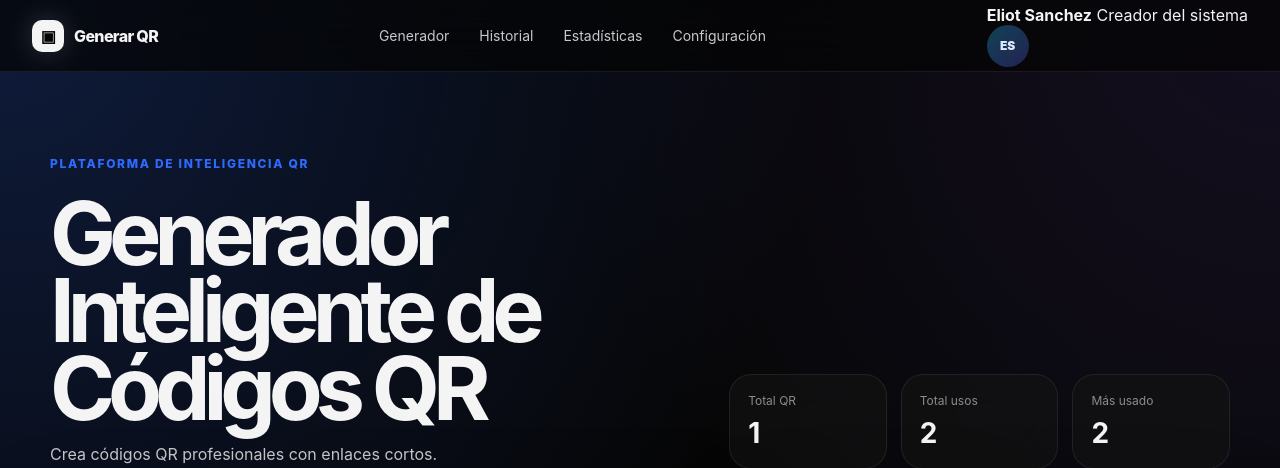
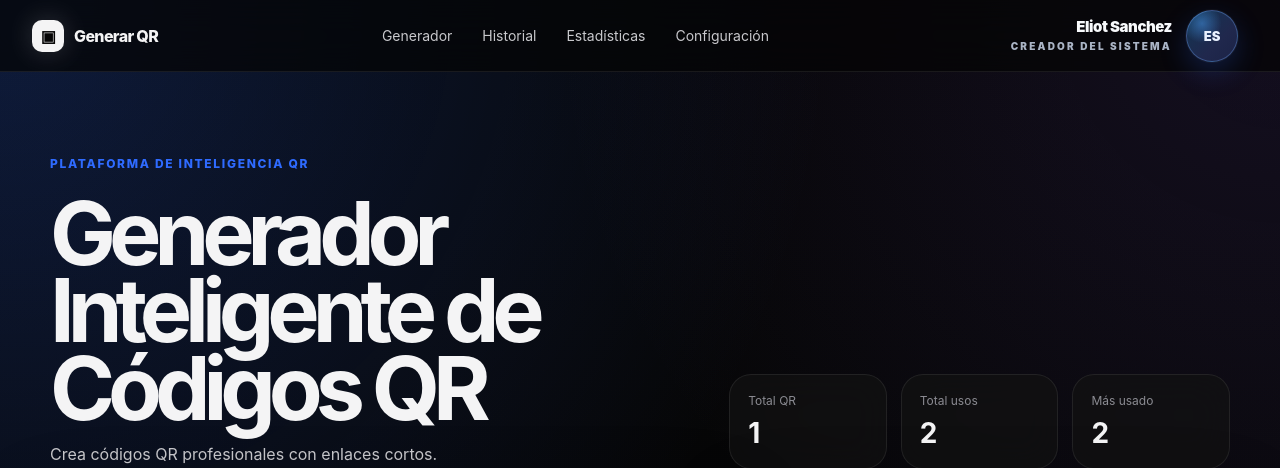
Before and after one commit to EliotJesus/QR_Generator, a Flask app: page / in a window 1280 px wide. Shown: the top 468 px of the page. Run offline with Flask 3, Linux system fonts and the light colour scheme; data comes from the database, SQL or seed files in the repository.

Commit message:
Enhance profile button styles and avatar size

```diff
--- a/static/css/styles.css
+++ b/static/css/styles.css
@@ -939,25 +939,94 @@ tbody tr:hover {
     }
 }
 .profile-button {
+    display: inline-flex;
+    align-items: center;
+    gap: 14px;
+
+    padding: 8px 10px 8px 18px;
+    border: 0;
+    background: transparent;
+
     color: var(--text);
-    background: transparent;
+    text-decoration: none;
     cursor: pointer;
+
+    transition: transform 0.2s ease, opacity 0.2s ease;
+}
+
+/* Quita el subrayado normal del enlace */
+.profile-button,
+.profile-button:hover,
+.profile-button:focus,
+.profile-button:active {
+    text-decoration: none;
+}
+
+/* Quita la línea animada que tienen los enlaces del menú */
+.nav-links .profile-button::after,
+.nav-links .profile-button:hover::after {
+    display: none;
+    width: 0;
+}
+
+.profile-button > div:first-child {
+    display: flex;
+    flex-direction: column;
+    align-items: flex-end;
+    line-height: 1.05;
+}
+
+.profile-button strong {
+    color: #f8fafc;
+    font-size: 15px;
+    font-weight: 900;
+    letter-spacing: -0.03em;
+    text-decoration: none;
+}
+
+.profile-button span {
+    margin-top: 6px;
+    color: #aab4c5;
+    font-size: 10px;
+    font-weight: 900;
+    letter-spacing: 0.22em;
+    text-transform: uppercase;
+    text-decoration: none;
+}
+
+.profile-button:hover {
+    transform: translateY(-1px);
+    opacity: 0.92;
+}
+
+.avatar {
+    display: grid;
+    place-items: center;
+
+    width: 52px;
+    height: 52px;
+    flex: 0 0 52px;
+
+    border-radius: 50%;
+    border: 1px solid rgba(116, 169, 255, 0.35);
+
+    color: #eaf2ff;
+    font-size: 13px;
+    font-weight: 900;
+    text-decoration: none;
+
+    background:
+        radial-gradient(circle at 30% 25%, rgba(77, 163, 255, 0.45), transparent 38%),
+        linear-gradient(135deg, #123653, #20284d 62%, #1c2346);
+
+    box-shadow:
+        0 0 0 1px rgba(255, 255, 255, 0.04),
+        0 10px 28px rgba(47, 107, 255, 0.22);
 }
 
 .profile-button:hover .avatar {
-    border-color: rgba(18, 200, 232, 0.44);
+    border-color: rgba(116, 169, 255, 0.75);
+    box-shadow:
+        0 0 0 1px rgba(255, 255, 255, 0.06),
+        0 12px 34px rgba(47, 107, 255, 0.35);
 }
-.avatar {
-    display: grid;
-    width: 42px;
-    height: 42px;
-    place-items: center;
-    font-size: 12px;
-    font-weight: 900;
-    color: #dbeafe;
-    background:
-        linear-gradient(135deg, rgba(18, 200, 232, 0.24), rgba(114, 76, 255, 0.2)),
-        #101827;
-    border: 1px solid var(--line-strong);
-    border-radius: 50%;
-}
```
